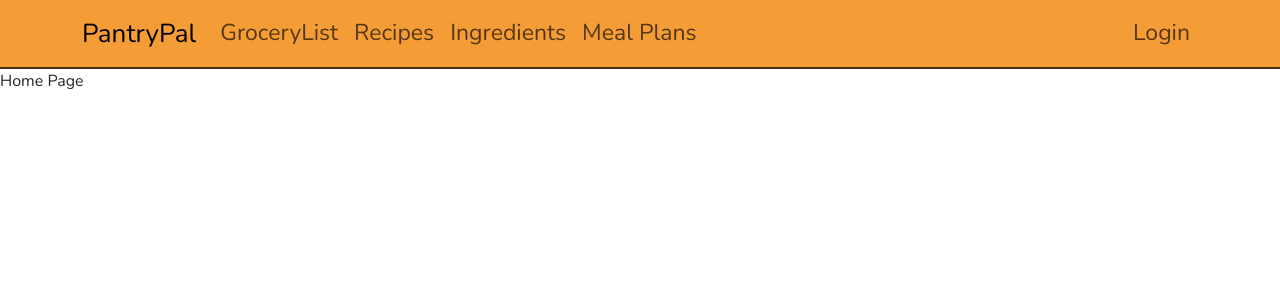
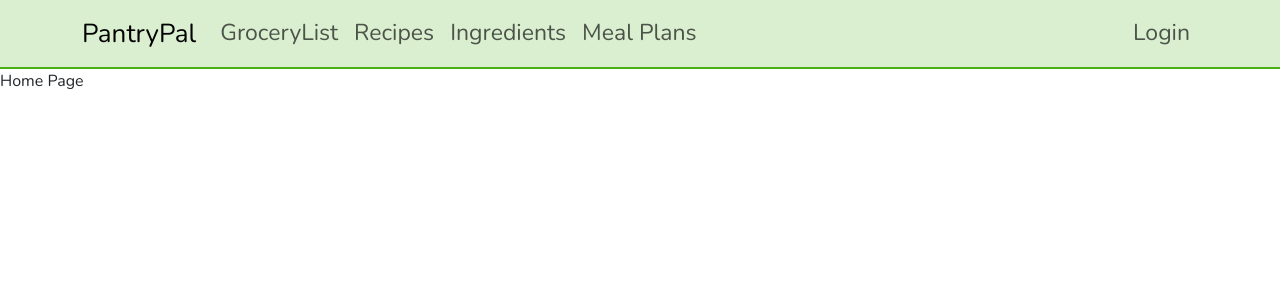
Before and after one commit to JohnSalinas123/CS4650_Web, a React (Vite) app in the folder frontend/: page / in a window 1280 px wide. Shown: the top 300 px of the page. Built offline with nearby package versions, Linux system fonts and the light colour scheme.

Commit message:
changed color of navbar to green

```diff
--- a/frontend/src/styles/general.css
+++ b/frontend/src/styles/general.css
@@ -14,16 +14,7 @@ body {
 	width: 100%;
 }
 
-:root {
-	--carrot_orange: #F49D37;
-	--lavender_blush: #E0D8DE;
-	--emerald: #06D6A0;
-	--olivine: #A1C181;
-	--van-dyke: #523F38;
-	--tangerine: #E9820C;
-	--tigers-eye: #AE6109;
-	--seal-brown: #4E2B04;
-}
+
 
 #root {
 	width: 100%;
@@ -53,8 +44,8 @@ body {
 }
 
 #navElement {
-	border-color: var(--seal-brown) !important;
-	background-color: var(--carrot_orange) !important;
+	border-color: #47b115 !important;
+	background-color: rgba(70, 177, 21, 0.2) !important;
 }
 
 #addEventIcon {
```
